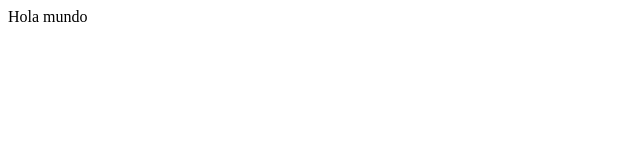
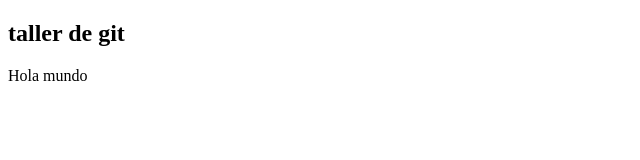
Before and after one commit to andyy701/taller_git, a plain HTML site: page index.html in a window 1280 px wide. Shown: the whole page, without its empty margins (0-640 px from the left). Drawn offline with Linux system fonts and the light colour scheme.

Commit message:
añadi un h2

```diff
--- a/index.html
+++ b/index.html
@@ -7,6 +7,7 @@
     <title>Document</title>
 </head>
 <body>
+    <h2>taller de git</h2>
     <div>Hola mundo</div>
 </body>
 </html>
```
